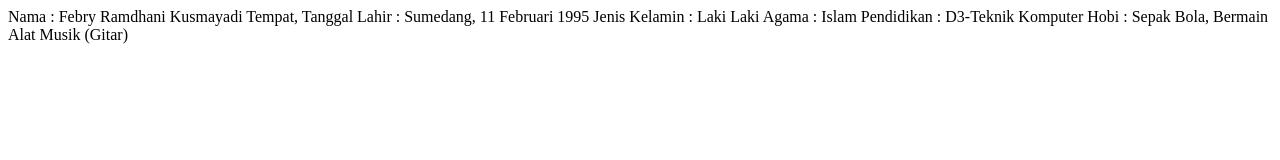
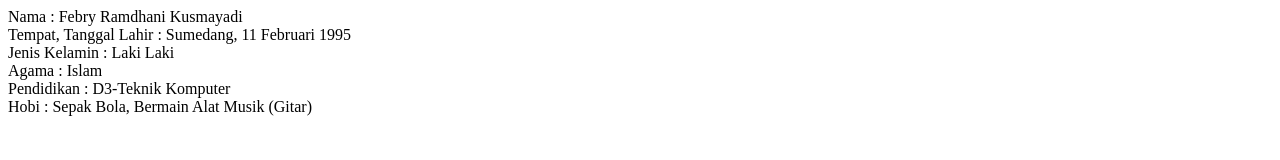
Before and after one commit to febryramdhanik95/latihan, a plain HTML site: page Hallo.html in a window 1280 px wide. Drawn offline with Linux system fonts and the light colour scheme.

Commit message:
menambahkan perintah <br>

```diff
--- a/Hallo.html
+++ b/Hallo.html
@@ -4,11 +4,11 @@
         <title>Hello</title>
     </head>
     <body>
-        Nama                    : Febry Ramdhani Kusmayadi
-        Tempat, Tanggal Lahir   : Sumedang, 11 Februari 1995
-        Jenis Kelamin           : Laki Laki
-        Agama                   : Islam
-        Pendidikan              : D3-Teknik Komputer
+        Nama                    : Febry Ramdhani Kusmayadi <br>
+        Tempat, Tanggal Lahir   : Sumedang, 11 Februari 1995 <br>
+        Jenis Kelamin           : Laki Laki <br>
+        Agama                   : Islam <br>
+        Pendidikan              : D3-Teknik Komputer <br>
         Hobi                    : Sepak Bola, Bermain Alat Musik (Gitar)
     </body>
 </html>
```
